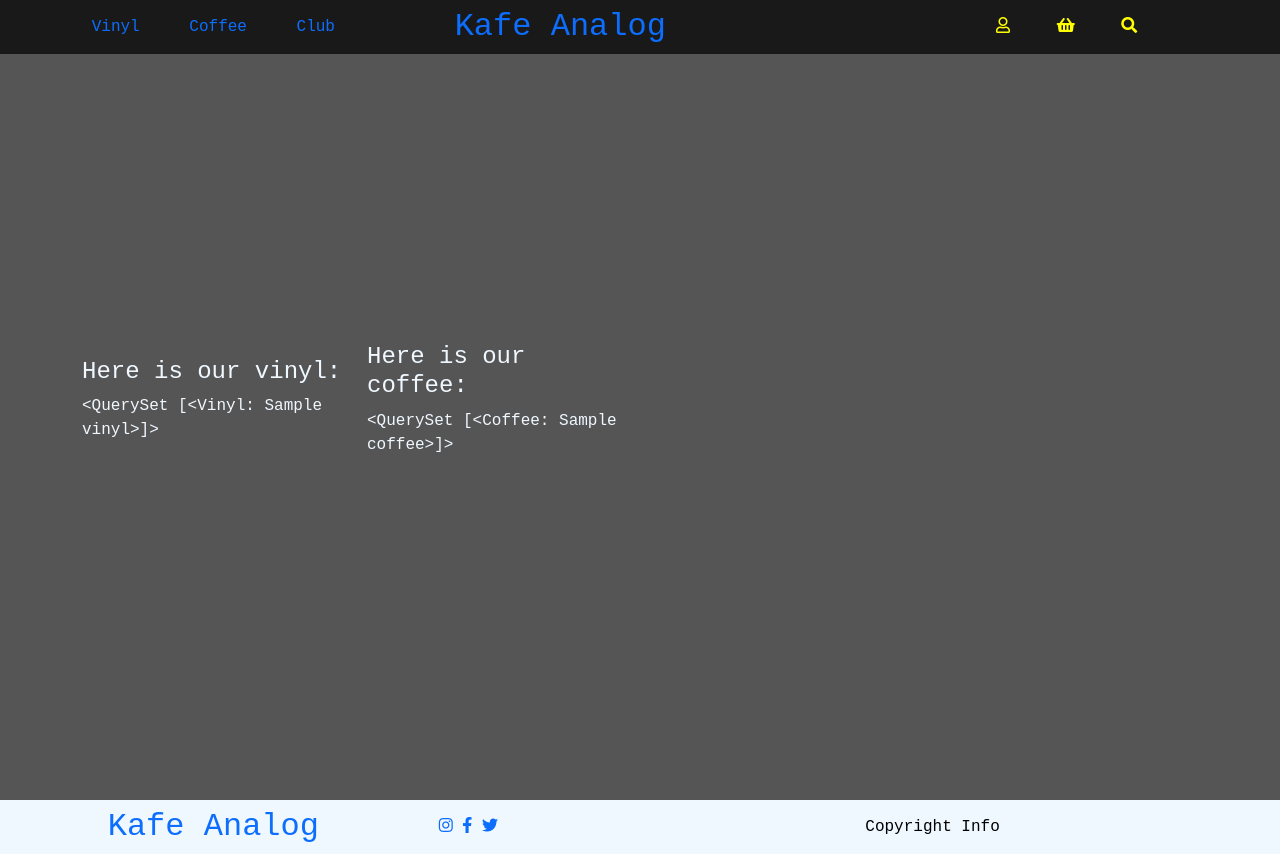
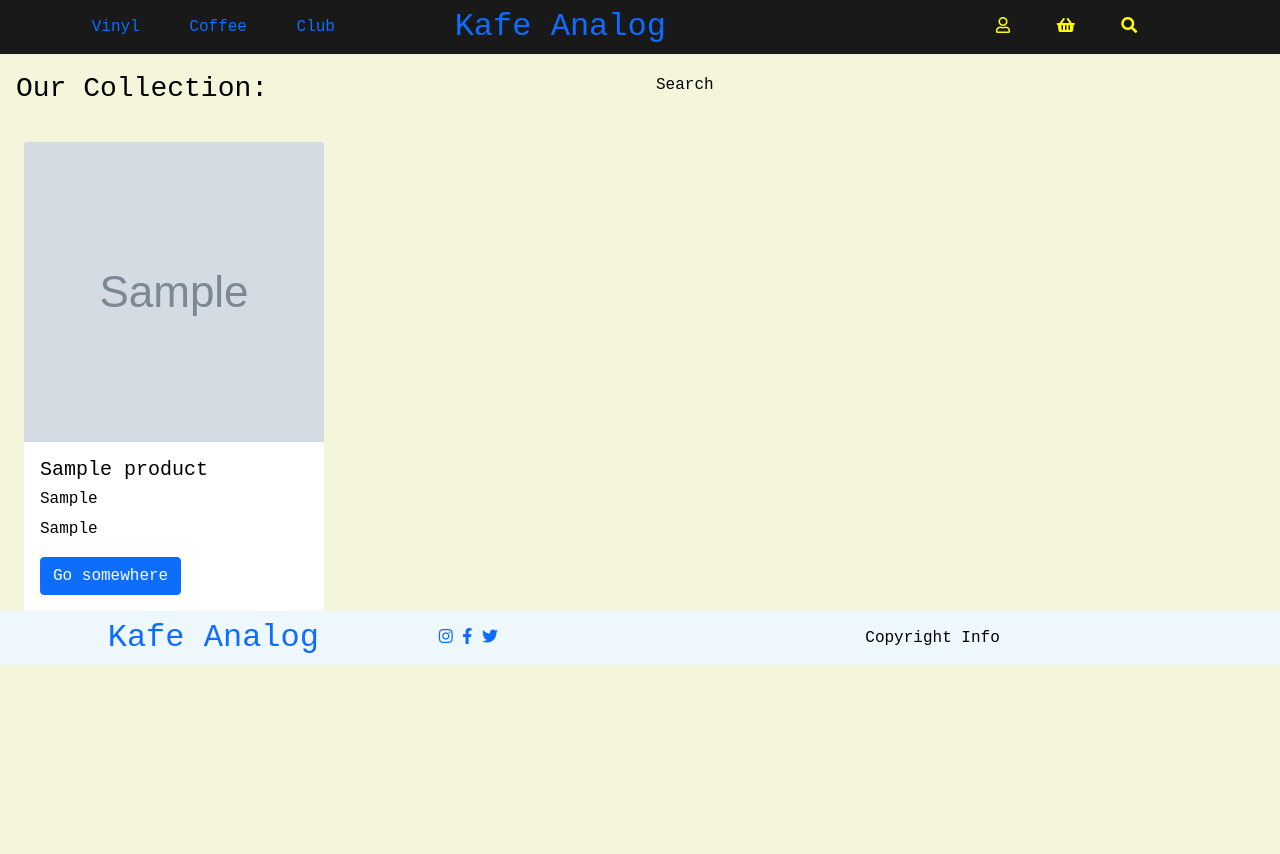
Before and after one commit to Code-Institute-Submissions/byrnelorcan-MS4-Kafe-Analog, a Django app: page /products/ in a window 1280 px wide. After the commit the page ends 665 px from the top, so only its background shows below. Run offline with Django 3.2, Linux system fonts and the light colour scheme; tables that the repository leaves empty hold one stand-in row (values such as "Sample post"); grey boxes marked "Sample" are stand-in pictures; some libraries are stand-ins or nearby versions.

Commit message:
product card and structure basic add

```diff
--- a/products/models.py
+++ b/products/models.py
@@ -26,21 +26,7 @@ class Condition(models.Model):
         return self.condition
 
 
-class Coffee(models.Model):
-    category = models.ForeignKey('Category', null=True, blank=True, on_delete=models.SET_NULL)
-    product_id = models.CharField(max_length=254, null=True, blank=True)
-    name = models.CharField(max_length=254)
-    description = models.TextField()
-    price = models.DecimalField(max_digits=6, decimal_places=2)
-    image_url = models.URLField(max_length=1024, null=True, blank=True)
-    image = models.ImageField(null=True, blank=True)
-    in_stock = models.BooleanField(default=True)
-
-    def __str__(self):
-        return self.name
-
-
-class Vinyl(models.Model):
+class Products(models.Model):
     category = models.ForeignKey('Category', null=True, blank=True, on_delete=models.SET_NULL)
     product_id = models.CharField(max_length=254, null=True, blank=True)
     name = models.CharField(max_length=254)
--- a/products/templates/products/products.html
+++ b/products/templates/products/products.html
@@ -12,18 +12,42 @@
 {% endblock %}
 
 {% block content %}
-    <div class="container h-100">
-        <div class="row h-100">
-            <div class="col-3 my-auto">
-                <h4>Here is our vinyl:</h4>
-                {{ vinyls }}
+    <div class="overlay"></div>
+    <div class="container-fluid px-4 products-page">
+        <div class="row gx-5">
+            <div class="col-6 p-3 my-auto">
+                <h3>Our Collection:</h3>
+            </div>
+            <div class="col-6 p-3 my-auto">
+                <p>Search</p>
+            </div>
+        </div>
+        <div class="row">
+            <div class="product-container">
+                <div class="row mb-2 mt-1"></div>
+                <div class="row">
+                    {% for product in products %}
+                        <div class="col-sm-6 col-md-6 col-lg-4 col-xl-3">
 
-            </div>
-            <div class="col-3 my-auto">
-                <h4>Here is our coffee:</h4>
-                {{ coffees }}
+                                <div class="card" style="width: 18rem;">
+                                    {% if product.image %}
+                                        <img src="{{ product.image.url }}" class="card-img-top" alt="...">
+                                    {% else %}
+                                        <img src="{{ MEDIA_URL }}noimage.png" class="card-img-top" alt="...">
+                                    {% endif %}
+                                    <div class="card-body">
+                                      <h5 class="card-title">{{ product.name }}</h5>
+                                      <h6 class="">{{ product.artist }}</h6>
+                                      <p>{{ product.genre }}</p>
+                                      <a href="#" class="btn btn-primary">Go somewhere</a>
+                                    </div>
+                                  </div>
 
+                        </div>
+                    {% endfor %}
+                </div>
             </div>
         </div>
     </div>
+
 {% endblock %}
--- a/products/views.py
+++ b/products/views.py
@@ -1,17 +1,15 @@
 from django.shortcuts import render
-from .models import Vinyl, Coffee
+from .models import Products
 
 
 # Create your views here.
 def all_products(request):
     """ A view that renders all products page """
 
-    vinyls = Vinyl.objects.all()
-    coffees = Coffee.objects.all()
+    products = Products.objects.all()
 
     context = {
-        'vinyls': vinyls,
-        'coffees': coffees,
+        'products': products,
     }
 
     product_page = 'products/products.html'
--- a/static/css/base.css
+++ b/static/css/base.css
@@ -41,3 +41,29 @@ body {
 .footer-style {
     background-color: aliceblue;
 }
+
+.products-page {
+    color: black;
+    padding-top: 3.5rem;
+}
+
+.overlay {
+    height: 100%;
+    width: 100%;
+    top: 0;
+    left: 0;
+    position: fixed;
+    background: beige;
+    z-index: -1;
+}
+
+.card {
+    width: 300px !important;
+    border: 0;
+}
+
+.card-img-top {
+    width: 300px;
+    height: 300px;
+    object-fit: cover;
+}
```
Also changed, not shown: products/admin.py (+4 -17 lines), media/getzgilberto.jpeg (added), media/noimage.png (added), products/migrations/0004_auto_20211021_1556.py (added).
